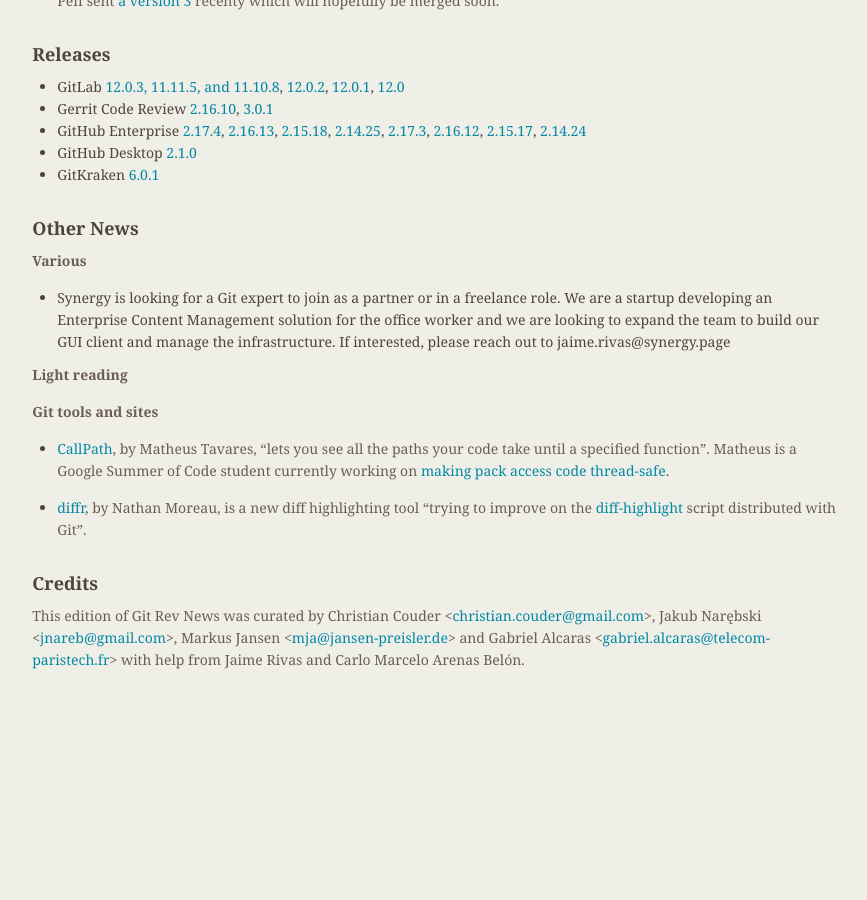
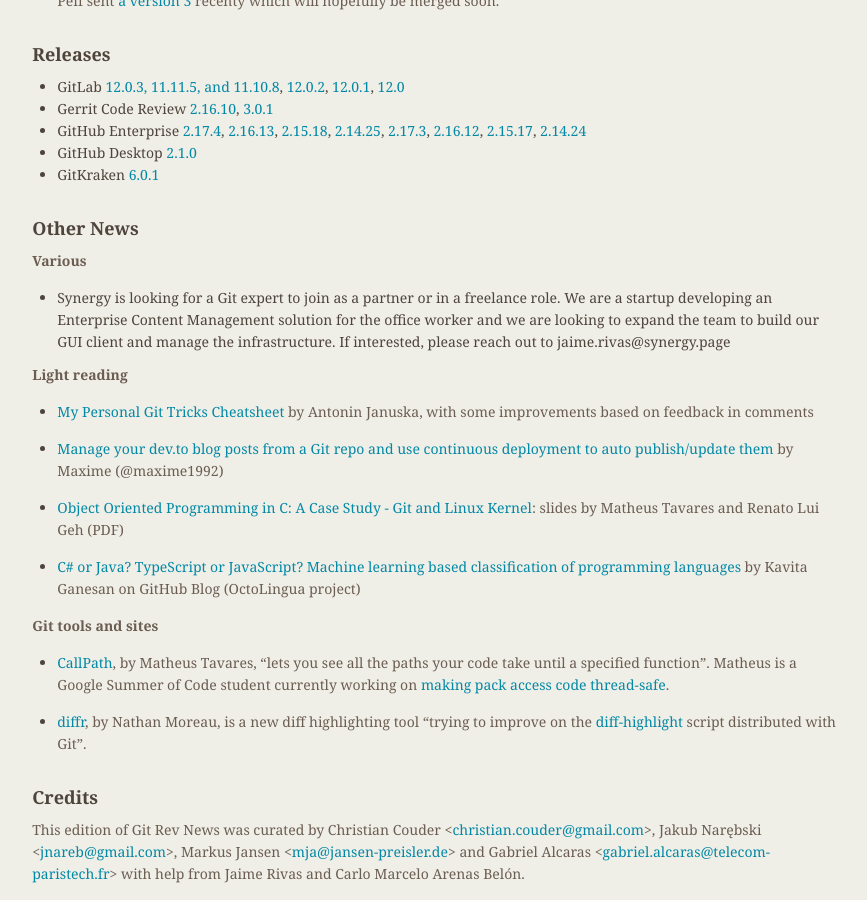
Before and after one commit to git/git.github.io, a Jekyll site: the page built from rev_news/drafts/edition-53.md, in a window 1280 px wide and 900 px high, scrolled down 2015 px. Shown: the whole window, without its empty margins (339-1206 px from the left). Built offline with Jekyll 4.4.1, drawn with Linux system fonts in a browser that asks for light colours; before the commit the page ends 2701 px from its top, so only the background shows below that.

Commit message:
rn-53: Add a few "Light reading" links

```diff
--- a/rev_news/drafts/edition-53.md
+++ b/rev_news/drafts/edition-53.md
@@ -177,7 +177,23 @@
   infrastructure. If interested, please reach out to
   jaime.rivas@synergy.page
 
+
 __Light reading__
+
+* [My Personal Git Tricks Cheatsheet](https://dev.to/antjanus/my-personal-git-tricks-cheatsheet-23j1)
+  by Antonin Januska, with some improvements based on feedback in comments
+
+* [Manage your dev.to blog posts from a Git repo
+   and use continuous deployment to auto publish/update them](https://dev.to/maxime1992/manage-your-dev-to-blog-posts-from-a-git-repo-and-use-continuous-deployment-to-auto-publish-update-them-143j)
+  by Maxime (@maxime1992)
+
+* [Object Oriented Programming in C: A Case Study - Git and Linux Kernel](https://matheustavares.gitlab.io/assets/oop_git_and_kernel.pdf):
+  slides by Matheus Tavares and Renato Lui Geh (PDF)
+
+* [C# or Java? TypeScript or JavaScript?
+  Machine learning based classification
+  of programming languages](https://github.blog/2019-07-02-c-or-java-typescript-or-javascript-machine-learning-based-classification-of-programming-languages/)
+  by Kavita Ganesan on GitHub Blog (OctoLingua project)
 
 
 __Git tools and sites__
```
